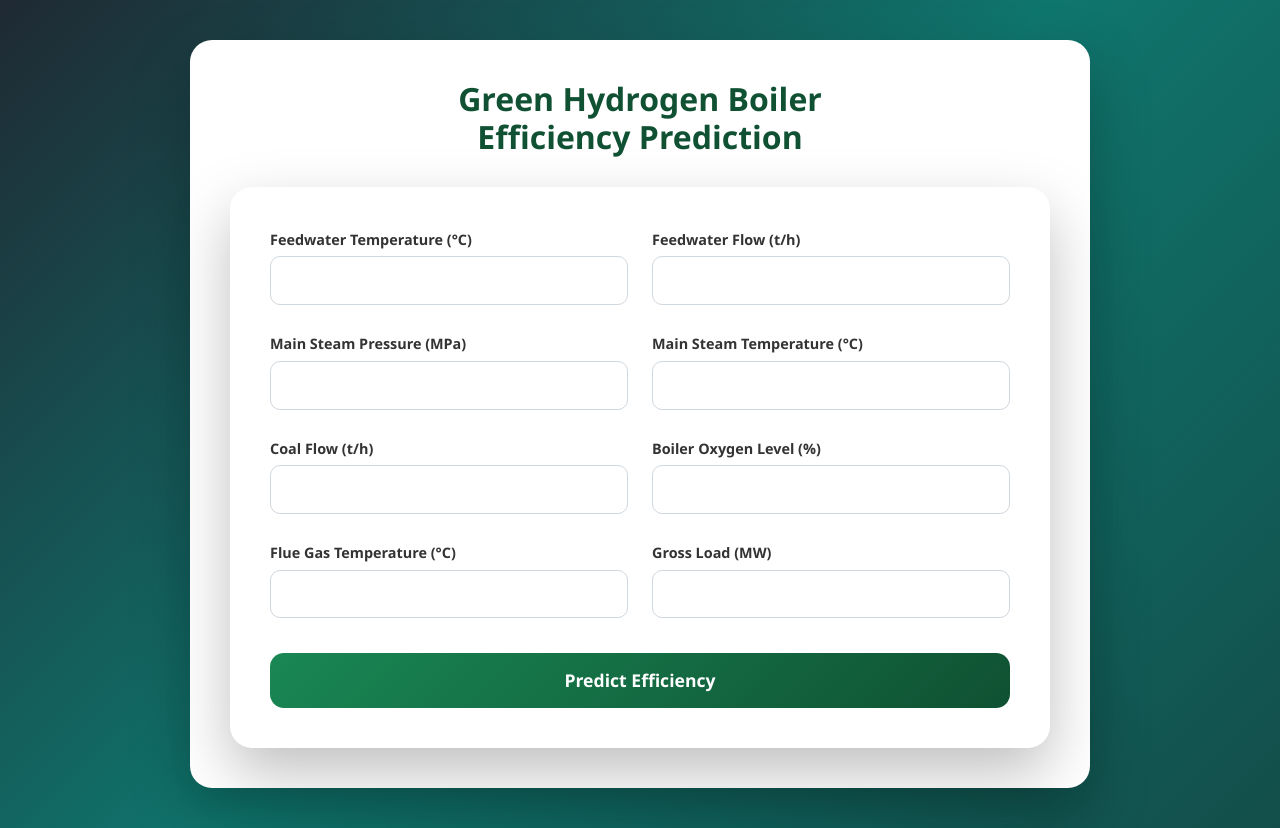
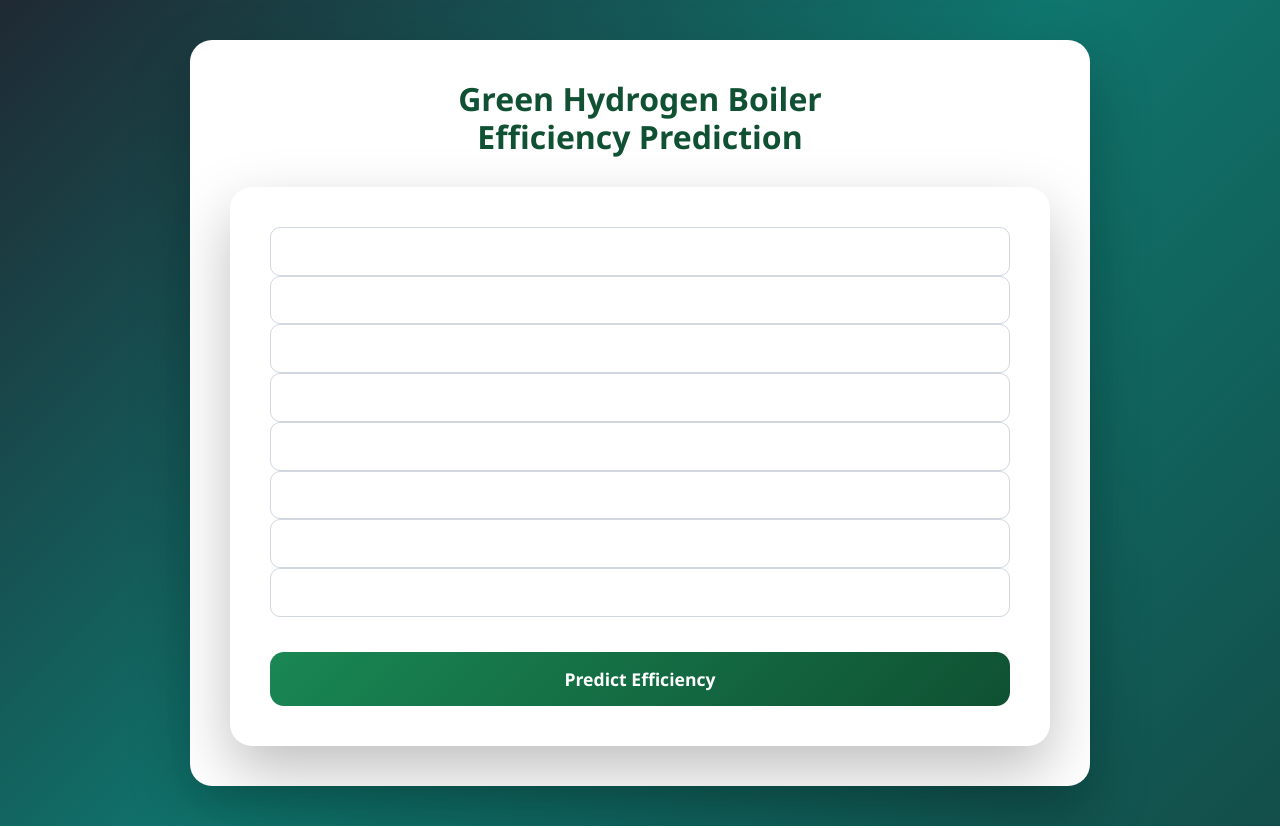
Before and after one commit to adityahr143/green-hydrogen-boiler, a Flask app: page /predict-page in a window 1280 px wide. Run offline with Flask 3, Linux system fonts and the light colour scheme; parts of the project's set-up code (start-up, migrations or seed data) failed here and were passed over.

Commit message:
Update predict.html

```diff
--- a/templates/predict.html
+++ b/templates/predict.html
@@ -24,55 +24,17 @@
     </h2>
 
     <form id="predictForm">
+            <input type="number" step="any" name="feedwater_temp" required>
+            <input type="number" step="any" name="feedwater_flow" required>
+            <input type="number" step="any" name="main_steam_pressure" required>
+            <input type="number" step="any" name="main_steam_temp" required>
+            <input type="number" step="any" name="coal_flow" required>
+            <input type="number" step="any" name="boiler_oxygen" required>
+            <input type="number" step="any" name="flue_gas_temp" required>
+            <input type="number" step="any" name="gross_load" required>
 
-      <div class="input-grid">
-
-        <div class="input-box">
-          <label>Feedwater Temperature (°C)</label>
-          <input type="number" name="feedwater_temp" required>
-        </div>
-
-        <div class="input-box">
-          <label>Feedwater Flow (t/h)</label>
-          <input type="number" name="feedwater_flow" required>
-        </div>
-
-        <div class="input-box">
-          <label>Main Steam Pressure (MPa)</label>
-          <input type="number" name="steam_pressure" required>
-        </div>
-
-        <div class="input-box">
-          <label>Main Steam Temperature (°C)</label>
-          <input type="number" name="steam_temp" required>
-        </div>
-
-        <div class="input-box">
-          <label>Coal Flow (t/h)</label>
-          <input type="number" name="coal_flow" required>
-        </div>
-
-        <div class="input-box">
-          <label>Boiler Oxygen Level (%)</label>
-          <input type="number" name="oxygen_level" required>
-        </div>
-
-        <div class="input-box">
-          <label>Flue Gas Temperature (°C)</label>
-          <input type="number" name="flue_gas_temp" required>
-        </div>
-
-        <div class="input-box">
-          <label>Gross Load (MW)</label>
-          <input type="number" name="gross_load" required>
-        </div>
-
-      </div>
-
-      <button type="submit" class="predict-btn">
-        Predict Efficiency
-      </button>
-    </form>
+             <button type="submit">Predict Efficiency</button>
+        </form>
 
     <div id="resultBox" class="result-box d-none">
       <p>Predicted Boiler Efficiency</p>
```
